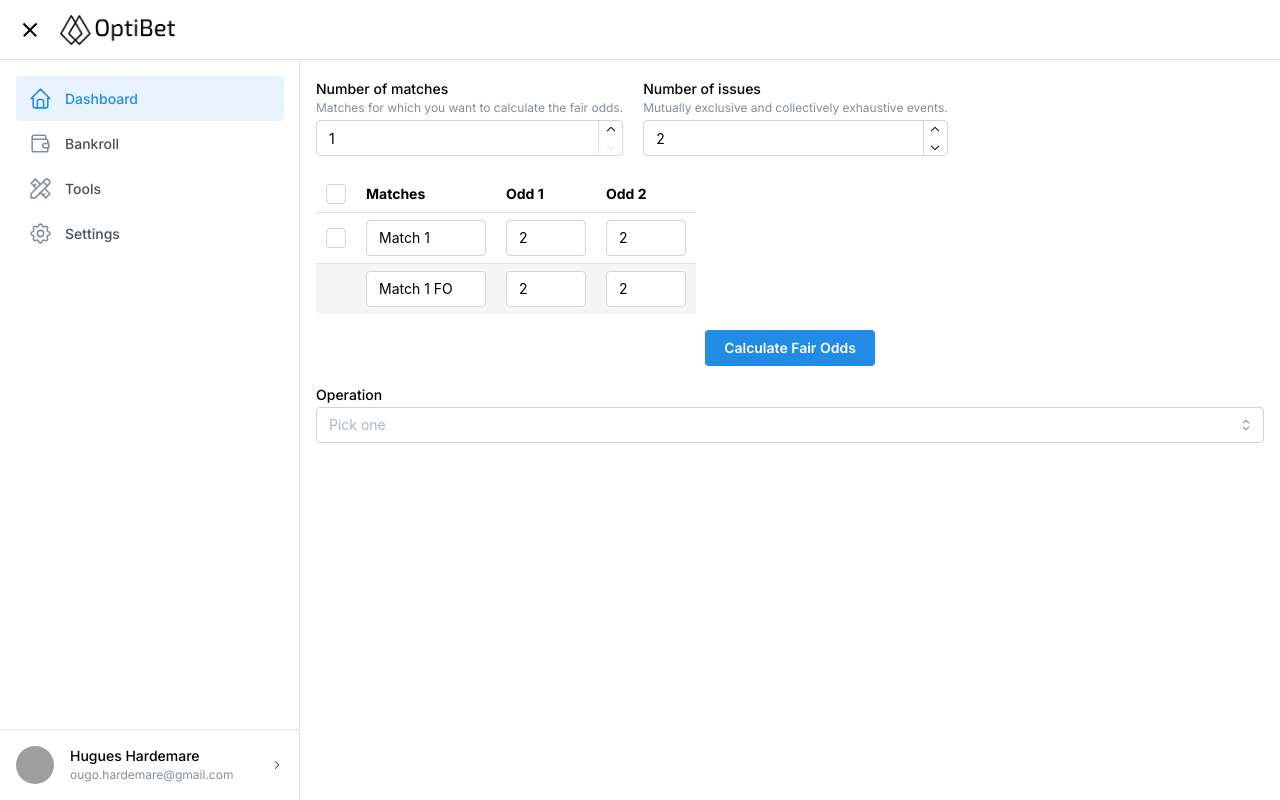
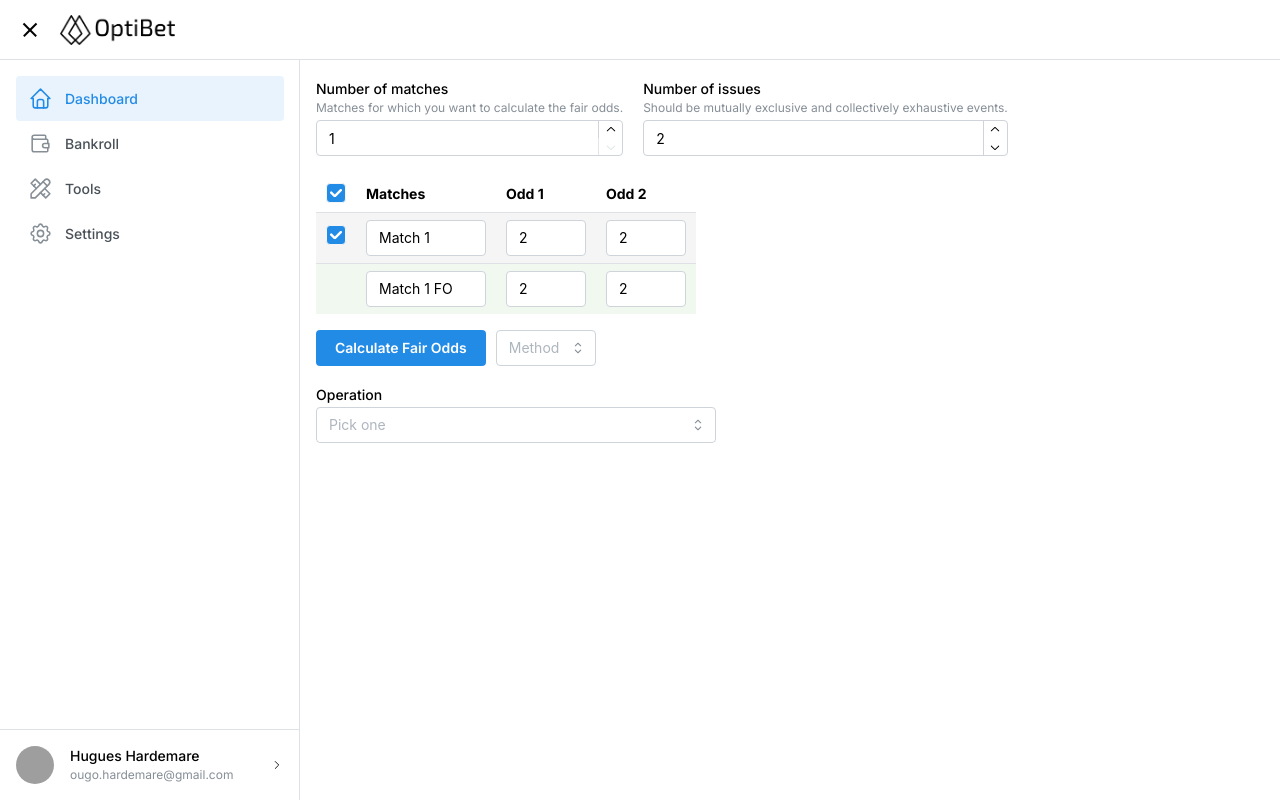
Before and after one commit to hughdmr/OBet_, a Next.js app: page /tool/value in a window 1280 px wide. Both pictures are taken after a click on the button "Calculate Fair Odds". Built offline with nearby package versions, Linux system fonts and the light colour scheme; grey boxes are pictures that could not be loaded.

Commit message:
table, refacto css spaces, colors, checkbox, creation of roots for calculation of fo

```diff
--- /dev/null
+++ b/src/app/api/fair-odd/route.ts
@@ -0,0 +1,46 @@
+import { NextResponse } from 'next/server';
+
+// Helper function to calculate fair odds based on given odds for any number of odds (n)
+const calculateFairOdds = (odds: number[]): number[] => {
+  const n = odds.length;
+  if (n === 1) {
+    return odds; // If only one odd, return it unchanged
+  }
+
+  // Calculate the sum of reciprocals minus 1
+  const reciprocalSum = odds.reduce((sum, odd) => sum + 1 / odd, 0) - 1;
+
+  // Apply the formula for each odd
+  return odds.map(odd =>
+    parseFloat(((n * odd) / (n - reciprocalSum * odd)).toFixed(2))
+  );
+};
+
+// POST handler
+export async function POST(req: Request) {
+  try {
+    console.log('hey')
+    const body = await req.json();
+    const { odds } = body;
+
+    // Validate the input
+    if (!Array.isArray(odds) || odds.some(row => !Array.isArray(row) || row.some(isNaN)) || odds.length < 1 || odds[0].length < 1) {
+      return NextResponse.json(
+        { error: 'Invalid input. Please provide a 2D array of odds where each row represents a match and each column represents an odd.' },
+        { status: 400 }
+      );
+    }
+
+    // Calculate the fair odds for each row (match)
+    const fairOdds = odds.map(row => calculateFairOdds(row));
+    console.log('calculated')
+
+    return NextResponse.json({ fairOdds }, { status: 200 });
+  } catch (error) {
+    console.log(error)
+    return NextResponse.json(
+      { error: 'An error occurred while processing your request.' },
+      { status: 500 }
+    );
+  }
+}
--- a/src/components/ValueInputs.module.css
+++ b/src/components/ValueInputs.module.css
@@ -54,9 +54,26 @@
 }
 
 .rowSelected {
-  background-color: #e0e0e0;
+  background-color: #f5f5f5;
 }
 
 .nonEditableRow {
-  background-color: #f5f5f5;
+  background-color: #f0f8f0;
 }
+
+/* Ajoutez cette classe à ValueInputs.module.css */
+.highlightOdd1 {
+  border: 2px solid green; /* Contour vert */
+}
+
+/* ValueInputs.module.css */
+
+/* Style pour les cases à cocher sélectionnées en gris clair */
+.checkboxChecked input[type="checkbox"]:checked {
+  border-color: #f5f5f5; /* Gris plus foncé pour la bordure */
+}
+
+/* Style pour le conteneur de la case à cocher */
+.checkboxChecked {
+  display: inline-block;
+}
--- a/src/components/ValueInputs.tsx
+++ b/src/components/ValueInputs.tsx
@@ -6,8 +6,8 @@ import './ValueInputs.module.css';
 const InputIssuesNumber: React.FC<{ setIssuesNumber: (value: number) => void }> = ({ setIssuesNumber }) => (
   <NumberInput
     label="Number of issues"
-    description="Mutually exclusive and collectively exhaustive events."
-    placeholder="Number between 2 and 100"
+    description="Should be mutually exclusive and collectively exhaustive events."
+    placeholder="Number between 1 and 100"
     defaultValue={2}
     clampBehavior="strict"
     min={1}
@@ -50,25 +50,27 @@ const InputOperationType: React.FC<InputOperationTypeProps> = ({ setOperationTyp
   };
 
   return (
-    <div>
+    <div style={{ display: 'flex', flexDirection: 'row', alignItems: 'flex-end', gap: '10px', width: '100%' }}>
       <Select
         mt="md"
         comboboxProps={{ withinPortal: true }}
         data={[
-          'Combined (Intersection with independants events)',// P(A∩B) = P(A)xP(B)) = M1-FO1 x M1-FO2 x M1-FO3 x ...',
-          'Soustraction (Privation with inclued events)', // P(A/B) = P(A)-P(A∩B) = P(A)-P(B)) = 1/(1/M1-FO1 - 1/M1-FO2 - 1/M1-FO3 - ... )',
-          'Multichance of independants events (Union : P(A∪B) = P(A)+P(B)-P(A∩B) = P(A)+P(B)-P(A)xP(B))',
-          'Multichance of dependants events (Union : P(A∪B) = P(A)+P(B)-P(A∩B))',
+          'Combined (Intersection with independants events)',
+          'Soustraction (Privation with inclued events)',
+          'Multichance of independants events (Union)',
+          'Multichance of dependants events (Union)',
         ]}
         placeholder="Pick one"
         label="Operation"
         onChange={handleChange}
+        style={{ width: '400px' }} // Fixer la largeur du Select à 200px
       />
-      <div style={{ display: 'flex', flexDirection: 'column', alignItems: 'center' }}>
+      <div style={{ width: '150px'}}> {/* Container pour le bouton à droite */}
         {selectedOperation && (
           <Button
             mt="md"
-        onClick={handleCalculate} // Appeler handleCalculate ici
+            onClick={handleCalculate}
+            style={{ whiteSpace: 'nowrap' }} // Pour empêcher le texte de se couper
           >
             Calculate Operation
           </Button>
@@ -76,6 +78,6 @@ const InputOperationType: React.FC<InputOperationTypeProps> = ({ setOperationTyp
       </div>
     </div>
   );
+
 };
-
 export { InputOperationType, InputBetNumber, InputIssuesNumber};
--- a/src/components/ValueTable.tsx
+++ b/src/components/ValueTable.tsx
@@ -1,5 +1,5 @@
 import React, { useState, useEffect } from 'react';
-import { Table, TextInput, Checkbox, Button, Text } from '@mantine/core';
+import { Table, TextInput, Checkbox, Button, Text, Select } from '@mantine/core';
 import cx from 'clsx';
 import styles from './ValueInputs.module.css'; // Importation des styles CSS
 
@@ -27,16 +27,17 @@ const TableInput: React.FC<{
   const [calculationDetails, setCalculationDetails] = useState<string>('');
   const [intersectionOdds, setIntersectionOdds] = useState<string[]>([]);
   const [canCalculate, setCanCalculate] = useState(false);
+  const [newOdds, setNewOdds] = useState<string[][]>([]); // Type string[][] pour un tableau de tableaux
 
   useEffect(() => {
-    setData(() =>
-      Array.from({ length: betNumber }, (_, index) => ({
+    const initialData = Array.from({ length: betNumber }, (_, index) => ({
       id: (index + 1).toString(),
       match: `Match ${index + 1}`,
       odds: Array.from({ length: issuesNumber }, () => issuesNumber.toString()),
-      }))
-    );
-    setSelection([]);
+    }));
+
+    setData(initialData);
+    setSelection(initialData.map(item => item.id)); // Initialiser les cases à cocher comme cochées
     setShowNewRows(false);
     setShowOperationType(false);
     setOperationType(null);
@@ -81,13 +82,44 @@ const TableInput: React.FC<{
   const toggleAll = () =>
     setSelection((current) => (current.length === data.length ? [] : data.map((item) => item.id)));
 
-  const rows = data.flatMap((item) => {
+  const fetchNewOdds = async () => {
+    try {
+      const oddsData = data.map(row => row.odds.map(odd => parseFloat(odd)));
+
+      const response = await fetch('http://localhost:3000/api/fair-odd', {
+        method: 'POST',
+        headers: {
+          'Content-Type': 'application/json',
+        },
+        body: JSON.stringify({ odds: oddsData }),
+      });
+
+      if (!response.ok) {
+        throw new Error(`HTTP error! Status: ${response.status}`);
+      }
+
+      const text = await response.text();
+      if (!text) {
+        console.error('La réponse est vide.');
+        return;
+      }
+
+      const result = JSON.parse(text);
+      setNewOdds(result.fairOdds);
+      setShowNewRows(true); // Assurez-vous que les nouvelles lignes sont affichées
+    } catch (error) {
+      console.error('Erreur lors de la récupération des données :', error);
+    }
+  };
+
+  const rows = data.flatMap((item, matchIndex) => {
     const selected = selection.includes(item.id);
+    const isHighlight = operationType !== null && selected;
 
     const originalRow = (
       <Table.Tr key={item.id} className={cx({ [styles.rowSelected]: selected })}>
         <Table.Td>
-          <Checkbox checked={selected} onChange={() => toggleRow(item.id)} />
+          <Checkbox className={styles.checkboxChecked} checked={selected} onChange={() => toggleRow(item.id)} />
         </Table.Td>
         <Table.Td className={styles.tdInput}>
           <TextInput
@@ -121,11 +153,16 @@ const TableInput: React.FC<{
             style={{ width: '100%' }}
           />
         </Table.Td>
-        {item.odds.map((odd, index) => (
-          <Table.Td key={`new-${item.id}-${index}`} className={styles.tdInput}>
+        {newOdds[matchIndex]?.map((odd, index) => (
+          <Table.Td
+            key={`new-${item.id}-${index}`}
+            className={cx(styles.tdInput, {
+              [styles.highlightOdd1]: index === 0 && isHighlight
+            })}
+          >
             <TextInput
               type="text"
-              value={odd}
+              value={odd.toString()}
               readOnly
               style={{ width: '100%' }}
             />
@@ -137,6 +174,7 @@ const TableInput: React.FC<{
     return [originalRow, newRow].filter(Boolean);
   });
 
+
   const handleIntersectionChange = (index: number, value: string) => {
     setIntersectionOdds((prevOdds) => {
       const newOdds = [...prevOdds];
@@ -146,22 +184,31 @@ const TableInput: React.FC<{
   };
 
   const handleCalculate = () => {
+    console.log(newOdds)
+    // Filtrer les données pour inclure uniquement les lignes sélectionnées avec Odds 1
+    const filteredData = data.filter((item, index) =>
+      selection.includes(item.id) &&
+      newOdds[index]?.[0] !== undefined // Vérifie si le Odds 1 est défini pour la ligne
+    );
+
+    console.log('Filtered data:', filteredData); // Debugging line
+
     let result, details;
     switch (operationType) {
       case 'Combined (Intersection with independants events)':
-        ({ result, details } = calculateMultiplication(data));
+        ({ result, details } = calculateMultiplication(filteredData));
         setCalculationDetails(details);
         break;
       case 'Soustraction (Privation with inclued events)':
-        ({ result, details } = calculateSubtraction(data));
+        ({ result, details } = calculateSubtraction(filteredData));
         setCalculationDetails(details);
         break;
       case 'Multichance of dependants events (Union : P(A∪B) = P(A)+P(B)-P(A∩B))':
-        ({ result, details } = calculateUnion('dependants', data, intersectionOdds.map(Number)));
+        ({ result, details } = calculateUnion('dependants', filteredData, intersectionOdds.map(Number)));
         setCalculationDetails(details);
         break;
       case 'Multichance of independants events (Union : P(A∪B) = P(A)+P(B)-P(A∩B) = P(A)+P(B)-P(A)xP(B))':
-        ({ result, details } = calculateUnion('independants', data, []));
+        ({ result, details } = calculateUnion('independants', filteredData, []));
         setCalculationDetails(details);
         break;
       default:
@@ -170,6 +217,9 @@ const TableInput: React.FC<{
     }
   };
 
+
+
+
   return (
     <div>
       <div className={styles.tableContainer}>
@@ -177,7 +227,7 @@ const TableInput: React.FC<{
           <Table className={styles.table}>
             <Table.Thead>
               <Table.Tr>
-                <Table.Th style={{ width: '40px' }}>
+                <Table.Th style={{ width: '40px' }} className={styles.checkboxChecked}>
                   <Checkbox
                     onChange={toggleAll}
                     checked={selection.length === data.length}
@@ -197,27 +247,41 @@ const TableInput: React.FC<{
         </div>
       </div>
       <div>
-        <div style={{ display: 'flex', flexDirection: 'column', alignItems: 'center' }}>
+        <div style={{ display: 'flex', flexDirection: 'row', justifyContent: 'flex-start', alignItems: 'flex-end', gap: '10px' }}>
             <Button
                 mt="md"
                 onClick={() => {
                     setShowNewRows(true);
                     setShowOperationType(true);
+                    fetchNewOdds(); // Appeler la fonction pour récupérer les données de la route
                 }}
             >
                 Calculate Fair Odds
             </Button>
+            <Select
+                label=""
+                placeholder="Method"
+                data={['EM', 'MPTO', 'SHIN', 'OR', 'LOG']}
+                style={{ width: '100px' }} // Réduire la largeur du Select
+            />
         </div>
+        <div style={{ display: 'flex', flexDirection: 'row', alignItems: 'flex-end', gap: '10px', width: '100%' }}>
   {showOperationType && (
     <InputOperationType setOperationType={setOperationType} handleCalculate={handleCalculate} />
   )}
   {calculationDetails && (
+    <div style={{ display: 'flex', flexDirection: 'row', alignItems: 'flex-end' }}>
       <Text mt="md">
         {calculationDetails}
       </Text>
+    </div>
   )}
 </div>
+
+
       </div>
+    </div>
+
   );
 };
 
```
Lines whose indentation alone changed are shown as unchanged.
